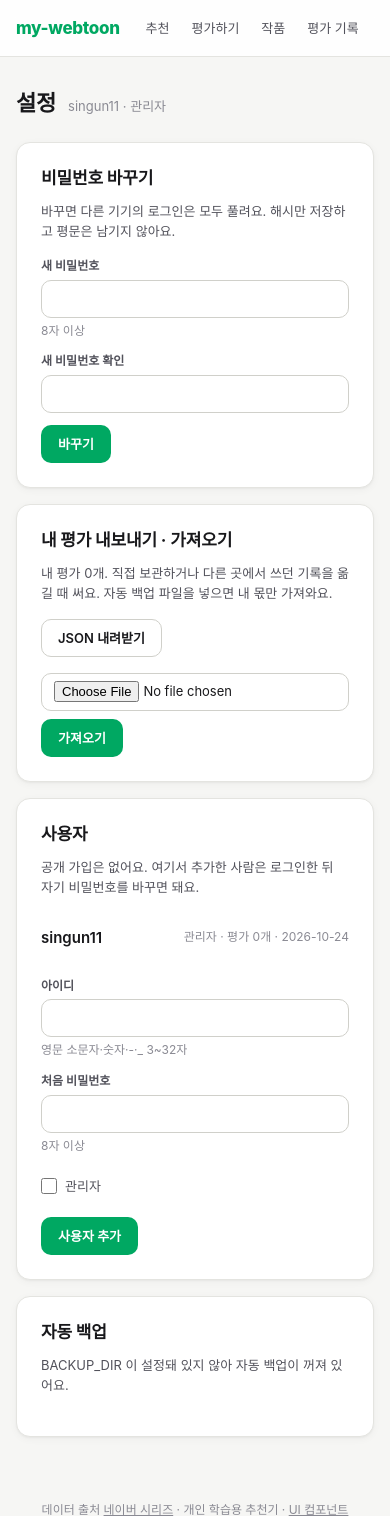
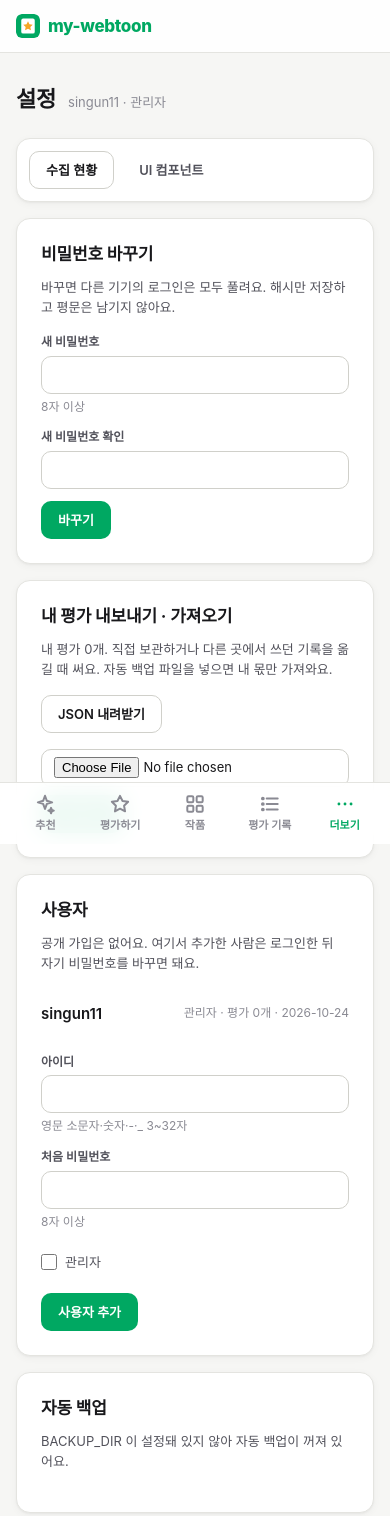
Before and after one commit to shinkeonkim/oh-my-webtoon, a FastAPI app: page /settings in a window 390 px wide. Shown: the top 1516 px of the page. Run offline with FastAPI, Linux system fonts and the light colour scheme; data comes from the database, SQL or seed files in the repository; data that the repository does not hold is empty; some web fonts are replaced.

Commit message:
feat(ui): 모바일 하단 탭바와 파비콘
- 720px 이하에서는 위 가로 메뉴 대신 아이콘+라벨 하단 탭바 (추천·평가하기·작품·평가 기록·더보기).
  메뉴는 base.html 에서 한 번만 정의해 두 곳에 그린다. 탭바에 없는 수집·로그아웃은 '더보기'(설정)에.
- 파비콘(SVG) + apple-touch-icon / 192·512 PNG + 웹 앱 매니페스트 (홈 화면에 추가).

Co-Authored-By: Claude Opus 5.5 <noreply@anthropic.com>

```diff
--- a/src/my_webtoon/web/static/style.css
+++ b/src/my_webtoon/web/static/style.css
@@ -234,13 +234,40 @@ textarea.input { height: auto; min-height: 64px; padding: var(--space-2) var(--s
 /* 상단 바 */
 .topbar { position: sticky; top: 0; z-index: 10; background: color-mix(in srgb, var(--surface) 88%, transparent); backdrop-filter: blur(10px); border-bottom: 1px solid var(--line); }
 .topbar__inner { max-width: 1120px; margin: 0 auto; padding: 0 var(--space-4); height: 56px; display: flex; align-items: center; gap: var(--space-4); }
-.brand { font-weight: 800; font-size: var(--text-lg); text-decoration: none; color: var(--accent); letter-spacing: -0.02em; flex: none; }
+.brand { display: inline-flex; align-items: center; gap: var(--space-2); font-weight: 800; font-size: var(--text-lg); text-decoration: none; color: var(--accent); letter-spacing: -0.02em; flex: none; }
+.brand img { border-radius: 6px; }
 .nav { display: flex; gap: 2px; overflow-x: auto; scrollbar-width: none; flex: 1; }
 .nav::-webkit-scrollbar { display: none; }
 .nav a { flex: none; text-decoration: none; padding: 6px 10px; border-radius: var(--radius-sm); color: var(--text-2); font-size: var(--text-sm); font-weight: 500; }
 .nav a:hover { color: var(--text); background: var(--surface-2); }
 .nav a.is-on { color: var(--text); font-weight: 700; }
 .topbar__user { flex: none; display: flex; align-items: center; gap: var(--space-2); font-size: var(--text-sm); color: var(--text-3); }
+
+/* 모바일 하단 탭바 — 좁은 화면에선 위 가로 메뉴 대신 엄지가 닿는 아래쪽에 */
+.tabbar { display: none; }
+@media (max-width: 720px) {
+  .nav, .topbar__name { display: none; }
+  .topbar__inner { height: 52px; justify-content: space-between; }
+  .tabbar {
+    display: grid; grid-auto-flow: column; grid-auto-columns: 1fr;
+    position: fixed; left: 0; right: 0; bottom: 0; z-index: 20;
+    padding: 6px var(--space-2) calc(6px + env(safe-area-inset-bottom));
+    background: color-mix(in srgb, var(--surface) 92%, transparent); backdrop-filter: blur(12px);
+    border-top: 1px solid var(--line);
+  }
+  .tabbar__item {
+    display: flex; flex-direction: column; align-items: center; gap: 2px; padding: 4px 0;
+    text-decoration: none; color: var(--text-3); font-size: 11px; font-weight: 600; border-radius: var(--radius-sm);
+  }
+  .tabbar__item.is-on { color: var(--accent); }
+  .tabbar__item:active { background: var(--surface-2); }
+  body { padding-bottom: calc(64px + env(safe-area-inset-bottom)); }
+  main { padding-top: var(--space-4); }
+}
+.shortcuts { display: none; }
+@media (max-width: 720px) {
+  .shortcuts { display: flex; flex-wrap: wrap; gap: var(--space-2); padding: var(--space-3); margin-bottom: var(--space-4); }
+}
 
 main { max-width: 1120px; margin: 0 auto; padding: var(--space-5) var(--space-4) var(--space-6); }
 footer { text-align: center; color: var(--text-3); font-size: var(--text-xs); padding: var(--space-6) var(--space-4); }
--- a/src/my_webtoon/web/templates/_ui.html
+++ b/src/my_webtoon/web/templates/_ui.html
@@ -15,6 +15,12 @@
 {%- elif name == 'edit' %}<path d="M13.5 3.5l3 3L7 16H4v-3z"/>
 {%- elif name == 'x' %}<path d="M5 5l10 10M15 5L5 15"/>
 {%- elif name == 'clock' %}<circle cx="10" cy="10" r="7"/><path d="M10 6v4l2.5 1.5"/>
+{%- elif name == 'sparkle' %}<path d="M10 2.5l1.7 4.6 4.8 1.4-4.8 1.4L10 14.5l-1.7-4.6L3.5 8.5l4.8-1.4zM15.5 13.5l.7 1.8 1.8.7-1.8.7-.7 1.8-.7-1.8-1.8-.7 1.8-.7z"/>
+{%- elif name == 'star-outline' %}<path d="M10 2.6l2.3 4.7 5.1.7-3.7 3.6.9 5.1L10 14.3l-4.6 2.4.9-5.1-3.7-3.6 5.1-.7z"/>
+{%- elif name == 'grid' %}<rect x="3" y="3" width="5.5" height="5.5" rx="1.2"/><rect x="11.5" y="3" width="5.5" height="5.5" rx="1.2"/><rect x="3" y="11.5" width="5.5" height="5.5" rx="1.2"/><rect x="11.5" y="11.5" width="5.5" height="5.5" rx="1.2"/>
+{%- elif name == 'list' %}<path d="M7 5h10M7 10h10M7 15h10"/><circle cx="3.5" cy="5" r=".8" fill="currentColor"/><circle cx="3.5" cy="10" r=".8" fill="currentColor"/><circle cx="3.5" cy="15" r=".8" fill="currentColor"/>
+{%- elif name == 'more' %}<circle cx="4.5" cy="10" r="1.3" fill="currentColor" stroke="none"/><circle cx="10" cy="10" r="1.3" fill="currentColor" stroke="none"/><circle cx="15.5" cy="10" r="1.3" fill="currentColor" stroke="none"/>
+{%- elif name == 'user' %}<circle cx="10" cy="7" r="3.5"/><path d="M3.5 17.5c.8-3.3 3.4-5 6.5-5s5.7 1.7 6.5 5"/>
 {%- endif %}</svg>
 {%- endmacro %}
 
--- a/src/my_webtoon/web/templates/base.html
+++ b/src/my_webtoon/web/templates/base.html
@@ -5,38 +5,62 @@
   <meta name="viewport" content="width=device-width, initial-scale=1">
   <meta name="referrer" content="no-referrer">
   <title>{% block title %}my-webtoon{% endblock %}</title>
+  <link rel="icon" href="/static/favicon.svg?v={{ static_version }}" type="image/svg+xml">
+  <link rel="icon" href="/static/icon-192.png?v={{ static_version }}" sizes="192x192" type="image/png">
+  <link rel="apple-touch-icon" href="/static/apple-touch-icon.png?v={{ static_version }}">
+  <link rel="manifest" href="/static/manifest.webmanifest?v={{ static_version }}">
+  <meta name="theme-color" content="#00a862">
   <link rel="stylesheet" href="https://cdn.jsdelivr.net/gh/orioncactus/pretendard@v1.3.9/dist/web/variable/pretendardvariable-dynamic-subset.min.css">
   {#- ?v= 는 파일 내용 해시. CSS 를 바꾸면 주소가 바뀌어 브라우저 캐시가 옛 스타일을 쓰지 않는다. #}
   <link rel="stylesheet" href="/static/style.css?v={{ static_version }}">
   <script src="/static/htmx.min.js?v={{ static_version }}" defer></script>
 </head>
 <body>
+  {%- import "_ui.html" as ui %}
   {%- set path = request.url.path %}
+  {#- 메뉴는 여기서 한 번만 정의하고, 데스크톱(위 가로 메뉴)과 모바일(아래 탭바) 두 곳에 그린다.
+      (주소, 라벨, 아이콘, 선택됨, 모바일 탭바에도 보일지) -#}
+  {%- set my_page = '/users/' ~ user.username if user else '/users' %}
+  {%- if authed %}
+    {%- set menu = [
+      ('/', '추천', 'sparkle', path == '/', true),
+      ('/rate', '평가하기', 'star-outline', path == '/rate', true),
+      ('/comics', '작품', 'grid', path == '/comics' or path.startswith('/comic/'), true),
+      (my_page, '평가 기록', 'list', path.startswith('/users'), true),
+      ('/crawl', '수집', 'more', path == '/crawl', false),
+      ('/settings', '설정', 'more', path == '/settings', false),
+    ] %}
+  {%- else %}
+    {%- set menu = [
+      ('/comics', '작품', 'grid', path == '/comics' or path.startswith('/comic/'), true),
+      (my_page, '평가 기록', 'list', path.startswith('/users'), true),
+      ('/login', '로그인', 'user', path == '/login', true),
+    ] %}
+  {%- endif %}
   <header class="topbar">
     <div class="topbar__inner">
-      <a class="brand" href="{{ '/' if authed else '/comics' }}">my-webtoon</a>
-      <nav class="nav">
-        {%- if authed %}
-        <a href="/" class="{{ 'is-on' if path == '/' }}">추천</a>
-        <a href="/rate" class="{{ 'is-on' if path == '/rate' }}">평가하기</a>
-        {%- endif %}
-        <a href="/comics" class="{{ 'is-on' if path == '/comics' or path.startswith('/comic/') }}">작품</a>
-        <a href="{{ '/users/' ~ user.username if user else '/users' }}" class="{{ 'is-on' if path.startswith('/users') }}">평가 기록</a>
-        {%- if authed %}
-        <a href="/crawl" class="{{ 'is-on' if path == '/crawl' }}">수집</a>
-        <a href="/settings" class="{{ 'is-on' if path == '/settings' }}">설정</a>
-        {%- endif %}
+      <a class="brand" href="{{ '/' if authed else '/comics' }}"><img src="/static/favicon.svg?v={{ static_version }}" alt="" width="24" height="24">my-webtoon</a>
+      <nav class="nav" aria-label="메뉴">
+        {%- for href, label, _icon, on, _ in menu %}
+        <a href="{{ href }}" class="{{ 'is-on' if on }}"{{ ' aria-current="page"' if on }}>{{ label }}</a>
+        {%- endfor %}
       </nav>
       <div class="topbar__user">
         {%- if authed and can_logout %}
-        <span>{{ user.username }}</span>
+        <span class="topbar__name">{{ user.username }}</span>
         <form method="post" action="/logout" class="inline"><button class="btn btn--ghost btn--sm">로그아웃</button></form>
-        {%- elif not authed %}
-        <a class="btn btn--secondary btn--sm" href="/login">로그인</a>
         {%- endif %}
       </div>
     </div>
   </header>
+  <nav class="tabbar" aria-label="메뉴">
+    {%- for href, label, icon_name, on, in_tabbar in menu if in_tabbar %}
+    <a href="{{ href }}" class="tabbar__item{{ ' is-on' if on }}"{{ ' aria-current="page"' if on }}>{{ ui.icon(icon_name, 22) }}<span>{{ label }}</span></a>
+    {%- endfor %}
+    {%- if authed %}
+    <a href="/settings" class="tabbar__item{{ ' is-on' if path in ('/settings', '/crawl') }}">{{ ui.icon('more', 22) }}<span>더보기</span></a>
+    {%- endif %}
+  </nav>
   <main>
     {%- if user and user.is_demo %}
     <p class="alert alert--info">시연용 계정이에요. 자유롭게 평가해 보세요 — 평가는 매일 밤 처음 상태로 돌아가고, 비밀번호 변경·가져오기는 막혀 있어요.</p>
--- a/src/my_webtoon/web/templates/settings.html
+++ b/src/my_webtoon/web/templates/settings.html
@@ -4,6 +4,13 @@
 {% block content %}
 {{ ui.page_header('설정', user.username ~ (' · 관리자' if user.is_admin else '')) }}
 {% if msg %}<p class="alert alert--ok">{{ msg }}</p>{% endif %}
+
+{#- 모바일 탭바의 '더보기'가 이 화면이라, 탭바에 없는 메뉴를 여기서 이어 준다 -#}
+<nav class="panel shortcuts" aria-label="더보기">
+  {{ ui.button('수집 현황', 'secondary', href='/crawl') }}
+  {{ ui.button('UI 컴포넌트', 'ghost', href='/ui') }}
+  {%- if can_logout %}<form method="post" action="/logout" class="inline">{{ ui.button('로그아웃', 'danger') }}</form>{% endif %}
+</nav>
 {% if error %}<p class="alert alert--error">{{ error }}</p>{% endif %}
 
 {% if not user.is_demo %}
```
Also changed, not shown: tests/test_web.py (+14 -0 lines), src/my_webtoon/web/static/apple-touch-icon.png (added), src/my_webtoon/web/static/favicon.svg (added), src/my_webtoon/web/static/icon-192.png (added), src/my_webtoon/web/static/icon-512.png (added), src/my_webtoon/web/static/manifest.webmanifest (added).
